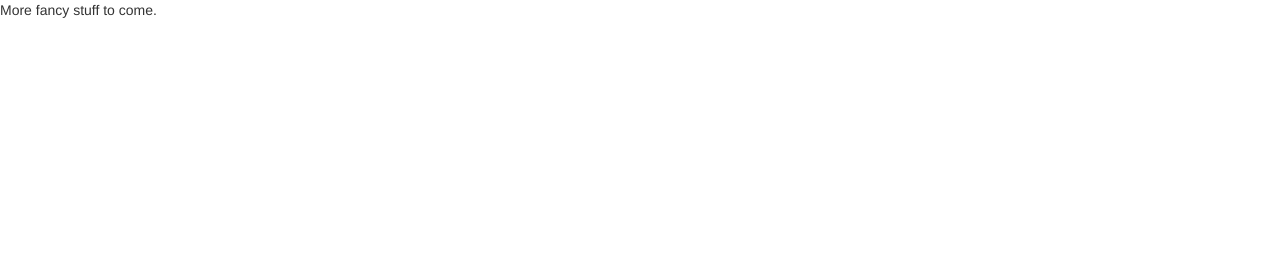
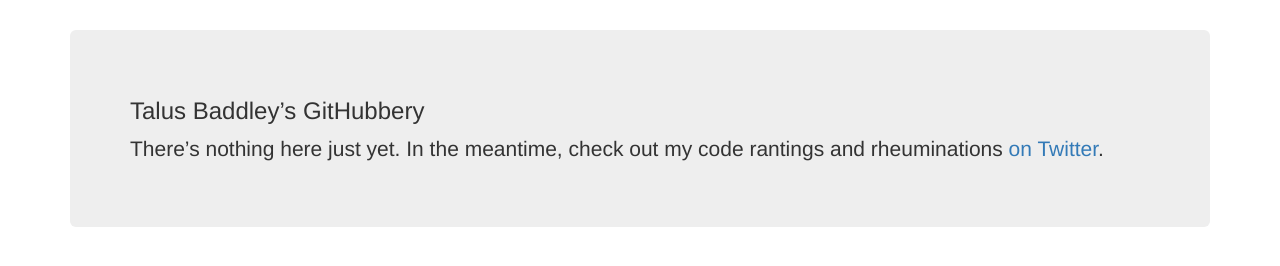
Before and after one commit to talusbb/talusbb.github.io, a plain HTML site: page index.html in a window 1280 px wide. Drawn offline with nearby package versions, Linux system fonts and the light colour scheme.

Commit message:
A respectable nothing-page
(for the meantime)

```diff
--- a/index.html
+++ b/index.html
@@ -1,10 +1,15 @@
 <!DOCTYPE html>
 <html>
     <head>
-        <title>Talus Baddley — Code and stuff</title>
+        <title>Talus Baddley</title>
         <link rel="stylesheet" href="https://maxcdn.bootstrapcdn.com/bootstrap/3.3.4/css/bootstrap.min.css">
     </head>
     <body>
-        <p>More fancy stuff to come.</p>
+        <div class="container">
+            <div class="jumbotron" style="margin-top: 3rem;">
+                <h3>Talus Baddley’s GitHubbery</h3>
+                <p>There’s nothing here just yet. In the meantime, check out my code rantings and rheuminations <a href="https://twitter.com/talusbb">on Twitter</a>.</p>
+            </div>
+        </div>
     </body>
 </html>
```
